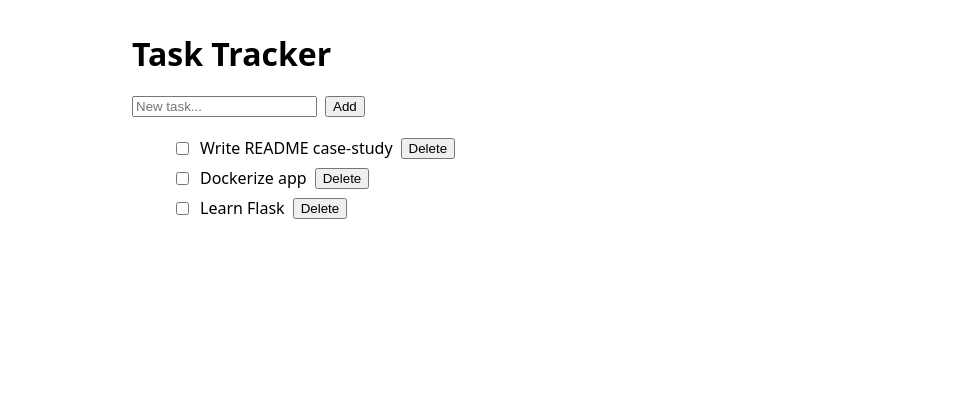
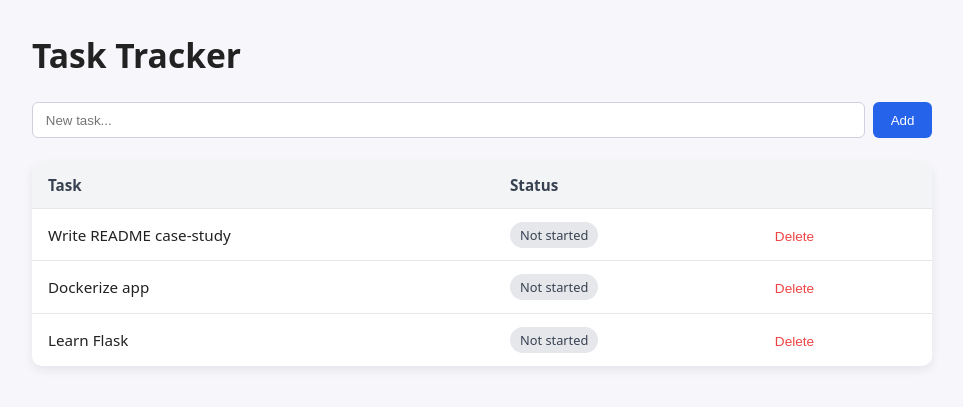
Before and after one commit to natchan19/final-case, a Flask app: page / in a window 1280 px wide. Shown: the top 407 px of the page, without its empty margins (158-1121 px from the left). Run offline with Flask 3, Linux system fonts and the light colour scheme.

Commit message:
Improve task tracker UI layout and styling

```diff
--- a/static/app.js
+++ b/static/app.js
@@ -1,53 +1,62 @@
-const listEl = document.getElementById('list');
-const titleEl = document.getElementById('title');
+const bodyEl = document.getElementById("taskBody");
+const titleEl = document.getElementById("title");
 
 async function load() {
-  const r = await fetch('/api/tasks');
-  const tasks = await r.json();
-  listEl.innerHTML = '';
+  const res = await fetch("/api/tasks");
+  const tasks = await res.json();
+
+  bodyEl.innerHTML = "";
+
   for (const t of tasks) {
-    const li = document.createElement('li');
-    const cb = document.createElement('input');
-    cb.type = 'checkbox';
-    cb.checked = t.done;
-    cb.onchange = () => toggleDone(t.id, cb.checked);
+    const tr = document.createElement("tr");
 
-    const span = document.createElement('span');
-    span.textContent = t.title + (t.done ? ' (done)' : '');
+    // Task title
+    const tdTitle = document.createElement("td");
+    tdTitle.textContent = t.title;
 
-    const del = document.createElement('button');
-    del.textContent = 'Delete';
-    del.onclick = () => removeTask(t.id);
+    // Status badge based on t.done
+    const tdStatus = document.createElement("td");
+    const span = document.createElement("span");
+    if (t.done) {
+      span.className = "badge done";
+      span.textContent = "Done";
+    } else {
+      span.className = "badge not-started";
+      span.textContent = "Not started";
+    }
+    tdStatus.appendChild(span);
 
-    li.append(cb, span, del);
-    listEl.appendChild(li);
+    // Delete button
+    const tdDelete = document.createElement("td");
+    const btn = document.createElement("button");
+    btn.className = "delete-btn";
+    btn.textContent = "Delete";
+    btn.onclick = () => removeTask(t.id);
+    tdDelete.appendChild(btn);
+
+    tr.append(tdTitle, tdStatus, tdDelete);
+    bodyEl.appendChild(tr);
   }
 }
 
 async function addTask() {
   const title = titleEl.value.trim();
   if (!title) return;
-  await fetch('/api/tasks', {
-    method: 'POST',
-    headers: {'Content-Type':'application/json'},
+
+  await fetch("/api/tasks", {
+    method: "POST",
+    headers: {"Content-Type":"application/json"},
     body: JSON.stringify({ title })
   });
-  titleEl.value = '';
-  await load();
-}
 
-async function toggleDone(id, done) {
-  await fetch(`/api/tasks/${id}`, {
-    method: 'PATCH',
-    headers: {'Content-Type':'application/json'},
-    body: JSON.stringify({ done })
-  });
+  titleEl.value = "";
   await load();
 }
 
 async function removeTask(id) {
-  await fetch(`/api/tasks/${id}`, { method: 'DELETE' });
+  await fetch(`/api/tasks/${id}`, { method: "DELETE" });
   await load();
 }
 
+// You can still toggle done via another control later if you want.
 load();
--- /dev/null
+++ b/static/style.css
@@ -0,0 +1,106 @@
+/* Page layout */
+body {
+  margin: 2rem auto;
+  padding: 0 1rem;
+  max-width: 900px;
+  font-family: system-ui, -apple-system, BlinkMacSystemFont, "Segoe UI", sans-serif;
+  background: #f7f7fb;         /* light background */
+  color: #222;                 /* dark text */
+}
+
+h1 {
+  font-size: 2.1rem;
+  margin-bottom: 1.5rem;
+}
+
+/* Add-task row */
+.add-row {
+  display: flex;
+  gap: 0.5rem;
+  margin-bottom: 1.5rem;
+}
+
+.add-row input {
+  flex: 1;
+  padding: 0.6rem 0.8rem;
+  border-radius: 6px;
+  border: 1px solid #d0d0e0;
+  background: #fff;
+}
+
+.add-row button {
+  padding: 0.6rem 1.1rem;
+  border-radius: 6px;
+  border: none;
+  background: #2563eb;   /* blue button */
+  color: #fff;
+  font-weight: 500;
+  cursor: pointer;
+}
+
+.add-row button:hover {
+  background: #1d4ed8;
+}
+
+/* Table styling */
+table {
+  width: 100%;
+  border-collapse: collapse;
+  background: #ffffff;
+  border-radius: 10px;
+  box-shadow: 0 4px 10px rgba(15, 23, 42, 0.08);
+  overflow: hidden;
+}
+
+th, td {
+  padding: 0.8rem 1rem;
+  border-bottom: 1px solid #e5e7eb;
+  text-align: left;
+  font-size: 0.95rem;
+}
+
+th {
+  background: #f3f4f6;
+  font-weight: 600;
+  color: #374151;
+}
+
+tr:last-child td {
+  border-bottom: none;
+}
+
+tr:hover td {
+  background: #f9fafb;
+}
+
+/* Status badge */
+.badge {
+  padding: 4px 10px;
+  border-radius: 999px;
+  font-size: 0.8rem;
+  font-weight: 500;
+  display: inline-block;
+}
+
+.badge.not-started {
+  background: #e5e7eb;
+  color: #374151;
+}
+
+.badge.done {
+  background: #bbf7d0;
+  color: #166534;
+}
+
+/* Delete button */
+.delete-btn {
+  background: transparent;
+  border: none;
+  color: #ef4444;
+  cursor: pointer;
+  font-size: 0.85rem;
+}
+
+.delete-btn:hover {
+  color: #b91c1c;
+}
--- a/templates/index.html
+++ b/templates/index.html
@@ -4,20 +4,30 @@
   <meta charset="utf-8" />
   <title>Task Tracker</title>
   <meta name="viewport" content="width=device-width, initial-scale=1" />
-  <style>
-    body { font-family: system-ui, sans-serif; max-width: 700px; margin: 2rem auto; }
-    .row { display: flex; gap: .5rem; }
-    li { display:flex; align-items:center; gap:.5rem; padding:.25rem 0; }
-    button { cursor: pointer; }
-  </style>
+
+  <!-- NEW: link to external CSS file -->
+  <link rel="stylesheet" href="/static/style.css">
 </head>
+
 <body>
   <h1>Task Tracker</h1>
-  <div class="row">
+
+  <div class="add-row">
     <input id="title" placeholder="New task..." />
     <button onclick="addTask()">Add</button>
   </div>
-  <ul id="list"></ul>
+
+  <table id="taskTable">
+    <thead>
+      <tr>
+        <th>Task</th>
+        <th>Status</th>
+        <th></th>
+      </tr>
+    </thead>
+    <tbody id="taskBody"></tbody>
+  </table>
+
   <script src="/static/app.js"></script>
 </body>
 </html>
```
